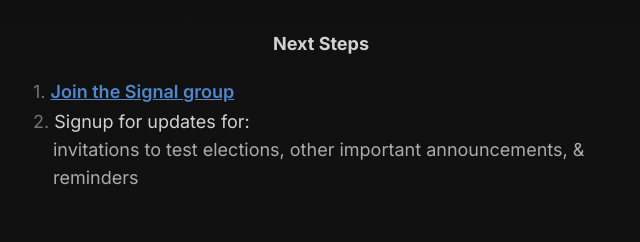
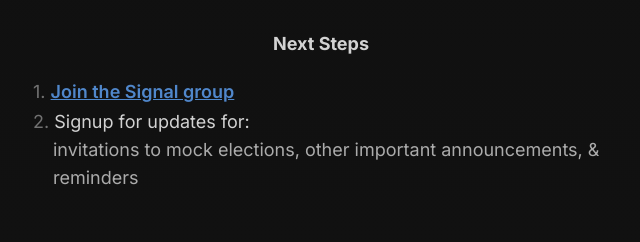
Before and after one commit to siv-org/hack.siv.org, a Next.js app: page / in a window 1280 px wide. Shown: the part 2600-2842 px from the top of the page, without its empty margins (319-959 px from the left). Built offline with nearby package versions, Linux system fonts and the light colour scheme.

Commit message:
test elections -> mock elections

```diff
--- a/app/page.tsx
+++ b/app/page.tsx
@@ -247,7 +247,7 @@ export default function Home() {
           <li>
             <span className="opacity-50">2. </span>Signup for updates for:
             <div className="pl-5 opacity-80">
-              invitations to test elections, other important announcements, &
+              invitations to mock elections, other important announcements, &
               reminders
             </div>
           </li>
```
